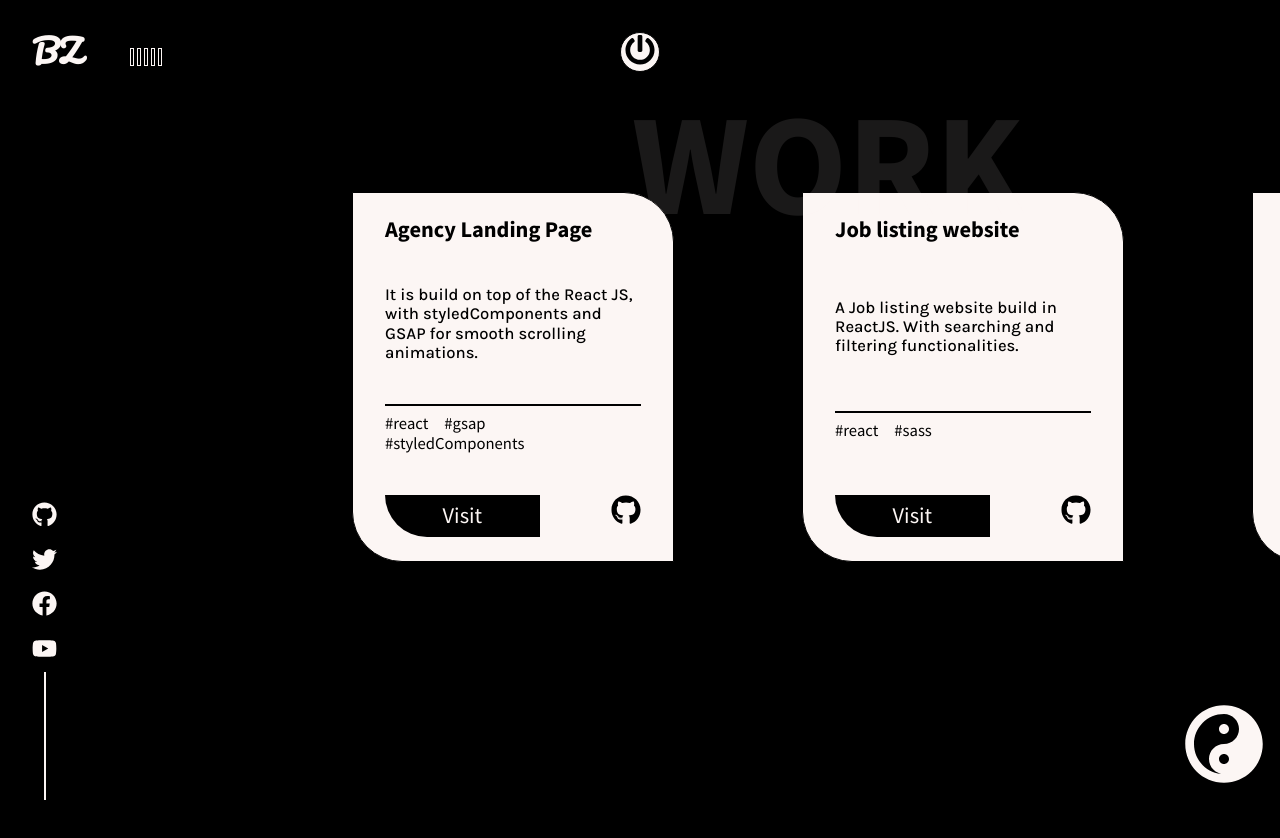
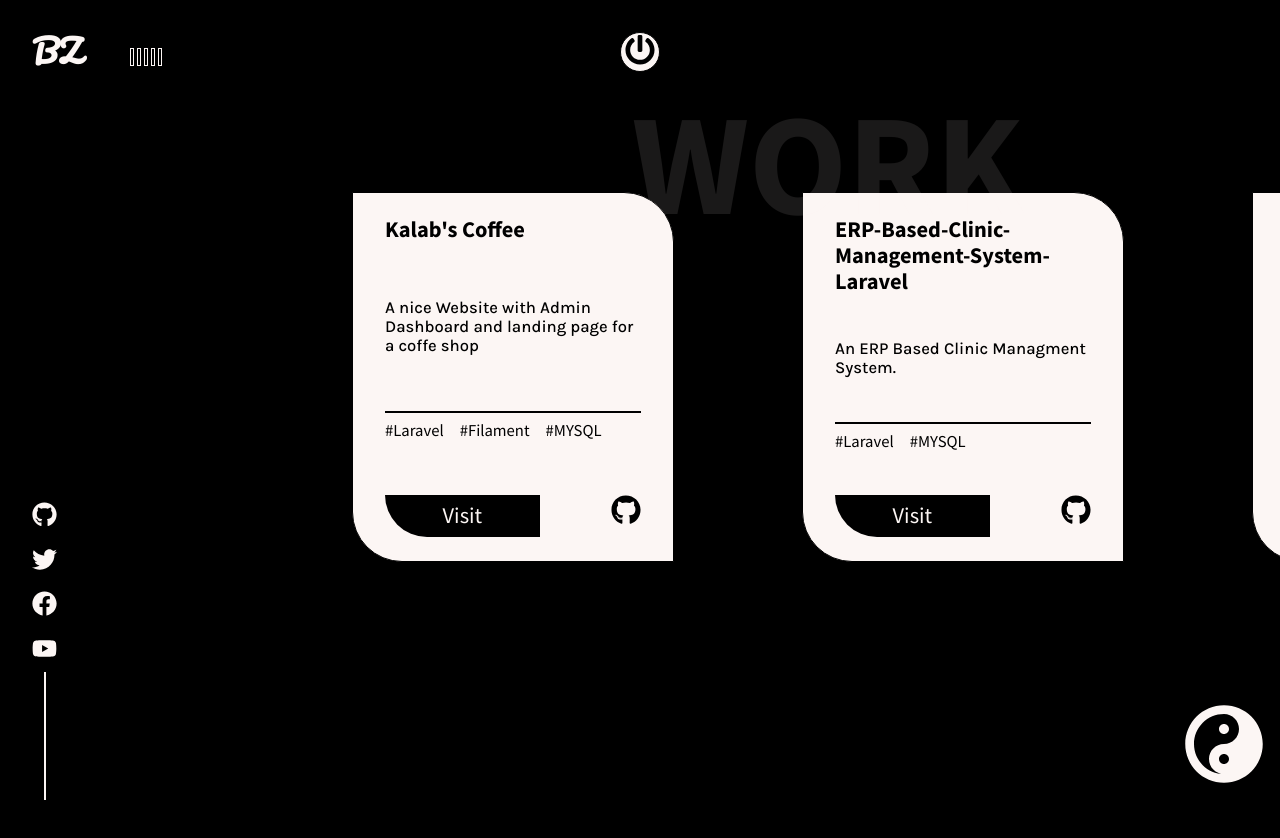
Before and after one commit to bereket-09/bereket-zelalem, a React (Create React App) app: page /work in a window 1280 px wide. Shown: the top 838 px of the page. Built offline with nearby package versions, Linux system fonts and the light colour scheme.

Commit message:
Update WorkData.js

```diff
--- a/src/data/WorkData.js
+++ b/src/data/WorkData.js
@@ -3,49 +3,49 @@
 export const Work = [
     {
         id:1,
-        name:"Agency Landing Page",
-        description:"It is build on top of the React JS, with styledComponents and GSAP for smooth scrolling animations.",
-        tags:["react","gsap","styledComponents"],
+        name:"Kalab's Coffee",
+        description:"A nice Website with Admin Dashboard and landing page for a coffe shop",
+        tags:["Laravel","Filament","MYSQL"],
 
-        demo:"https://agency-website-eta.vercel.app/",
-        github:"https://github.com/codebucks27/Agency-website"
+        demo:"https://kalabcoffee.com",
+        github:"https://github.com/bereket-09/Kalab-coffee"
     },
     {
         id:2,
-        name:"Job listing website",
-        description:"A Job listing website build in ReactJS. With searching and filtering functionalities.",
-        tags:["react","sass"],
+        name:"ERP-Based-Clinic-Management-System-Laravel",
+        description:"An ERP Based Clinic Managment System.",
+        tags:["Laravel","MYSQL"],
 
-        demo:"http://react-job-listing-website.codebucks27.vercel.app/",
-        github:"https://github.com/codebucks27/react-job-listing-website"
+        demo:"https://github.com/bereket-09/ERP-Based-Clinic-Management-System-Laravel",
+        github:"https://github.com/bereket-09/ERP-Based-Clinic-Management-System-Laravel"
 
     },
     {
         id:3,
-        name:"Dev.to Clone",
+        name:"Multi Vendor Ecommerce",
         description:"A clone of Dev.to build using ReactJS. With realtime fetching of articles from dev.to using API.",
-        tags:["react","api","sass"],
+        tags:["MERN Stack","Socket.io","SMPP"],
 
-        demo:"http://devto-clone-codebucks27.vercel.app/",
-        github:"https://github.com/codebucks27/devto-clone"
+        demo:"https://e-shop-mern-rho.vercel.app",
+        github:"https://github.com/bereket-09/E-Shop-MERN"
     },
     {
         id:4,
-        name:"Sidebar Menu",
-        description:"A cool looking sidebar menu build using ReactJS and styledComponents.It has really smooth animations.",
-        tags:["react","styledComponents","react-router"],
+        name:"Habesha Bulk Markting",
+        description:"A Multi Functional Bulk Marketing Tool",
+        tags:["Laravel","Node JS","BULK SMS and SMPP"],
 
         demo:"https://react-sidebar.vercel.app/",
-        github:"https://github.com/codebucks27/react-sidebar"
+        github:"https://github.com/bereket-09/Habesha-Bulk-SMS-Manager"
 
     },{
         id:5,
-        name:"Todo App(React + Redux)",
-        description:"A todo app build using Redux-toolkit and framer-motion for smooth animations.",
-        tags:["react","redux","framer-motion"],
+        name:"SMS Based Survey Portal",
+        description:"An Interactive SMS Based Survey Portal with Front end and Backend",
+        tags:["Angular","Node JS","SMPP"],
 
-        demo:"http://react-redux-todo-app-git-main-codebucks27.vercel.app/",
-        github:"https://github.com/codebucks27/React-Redux-Todo-App"
+        demo:"https://github.com/bereket-09/SMS-SURVEY-PORTAL",
+        github:"https://github.com/bereket-09/SMS-SURVEY-PORTAL"
 
     },
     {
```
